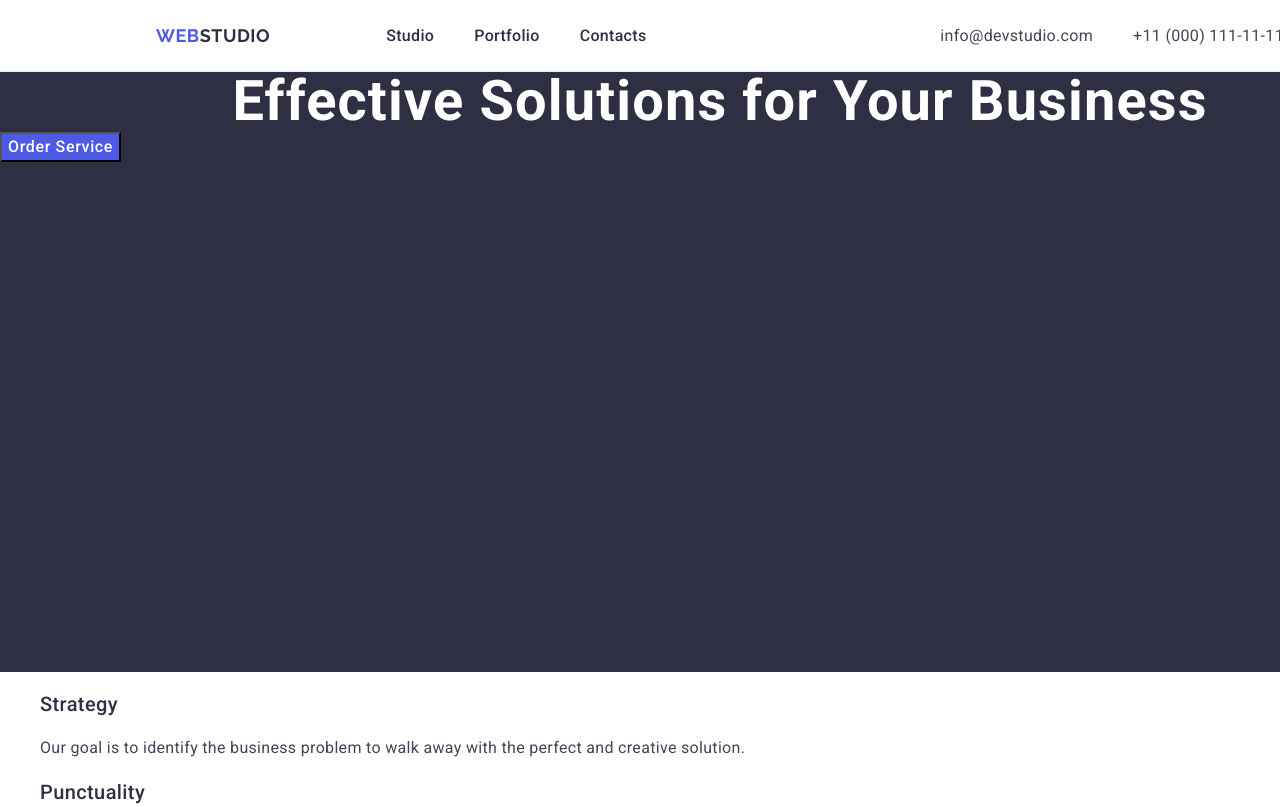
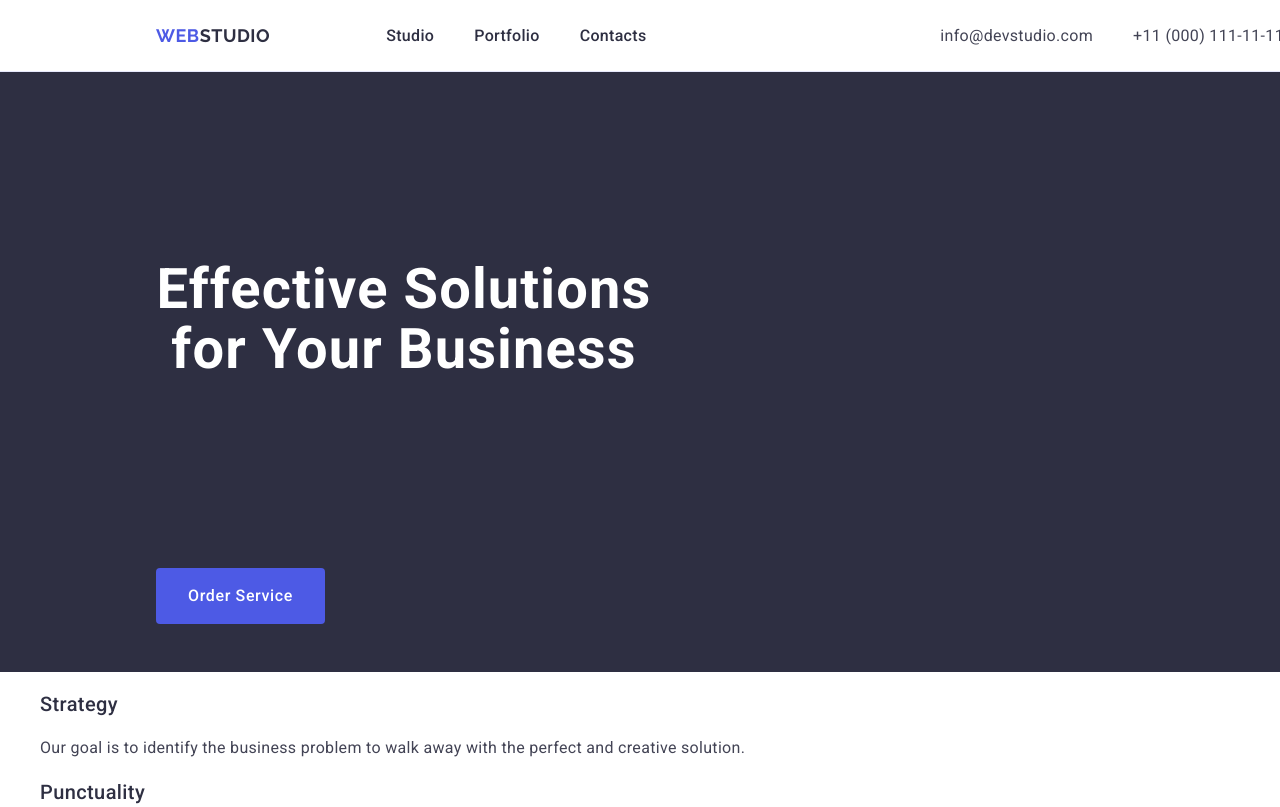
Before and after one commit to YutiiPasternak/goit-markup-hw-03, a plain HTML site: page index.html in a window 1280 px wide. Shown: the top 807 px of the page. Drawn offline with nearby package versions, Linux system fonts and the light colour scheme.

Commit message:
goit-markup-hw-03

```diff
--- a/css/styles.css
+++ b/css/styles.css
@@ -122,6 +122,12 @@ body {
   height: 600px;
 }
 
+.hero-container {
+}
+
+.container {
+}
+
 .hero-title {
   line-height: 107%;
   letter-spacing: 0.02em;
@@ -130,6 +136,8 @@ body {
   font-weight: 700;
   font-size: 56px;
   margin: 0;
+  padding: 188px 0;
+  max-width: 496px;
 }
 .hero-button {
   line-height: 150%;
@@ -137,6 +145,12 @@ body {
   color: #fff;
   font-weight: 500;
   background-color: #4d5ae5;
+  cursor: pointer;
+  display: block;
+  min-width: 169px;
+  height: 56px;
+  border: none;
+  border-radius: 4px;
   cursor: pointer;
 }
 
--- a/index.html
+++ b/index.html
@@ -55,17 +55,14 @@
 
     <main>
         <section class="hero">
+            <div class="hero-container container">
+                <h1 class="hero-title">
+                    Effective Solutions
+                    for Your Business
+                </h1>
 
-
-
-
-            <h1 class="hero-title">
-                Effective Solutions
-                for Your Business
-            </h1>
-
-            <button class="hero-button" type="button">Order Service</button>
-
+                <button class="hero-button" type="button">Order Service</button>
+            </div>
         </section>
 
         <section>
```
